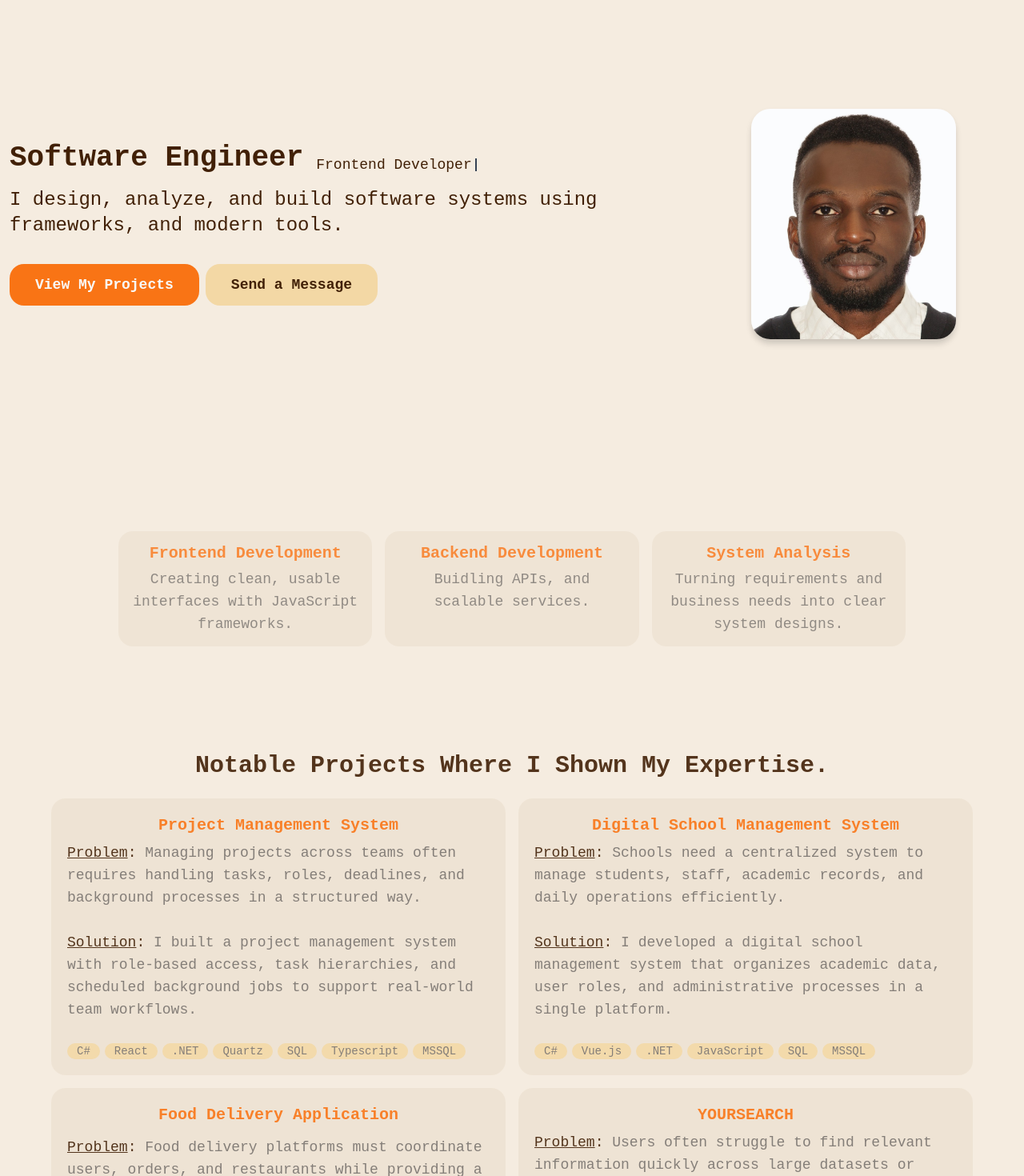
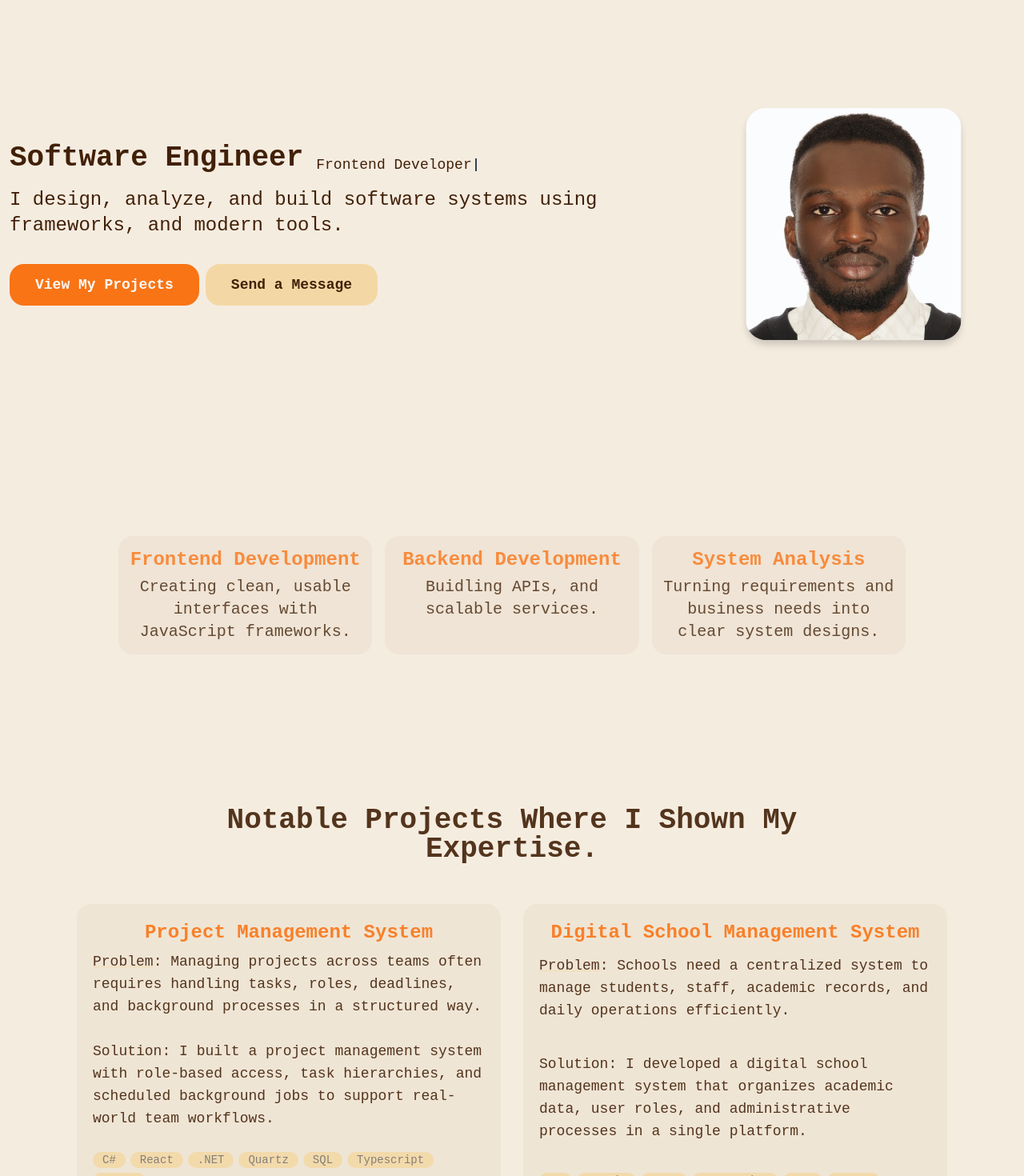
Before and after one commit to arowoloisaac/portfolio, a React (Vite) app: page / in a window 1280 px wide. Shown: the part 180-1650 px from the top of the page at 80% size. Built offline with nearby package versions, Linux system fonts and the light colour scheme.

Commit message:
Animation updated

```diff
--- a/src/components/pages/CTA.tsx
+++ b/src/components/pages/CTA.tsx
@@ -1,11 +1,15 @@
 import { useNavigate } from 'react-router';
 import { Button } from '../ui/button';
 import { BiPhoneCall } from 'react-icons/bi';
+import { motion } from 'framer-motion';
 
 const CTA = () => {
    const navigate = useNavigate();
    return (
-      <div className="flex items-center justify-center text-pretty text-center min-h-88  my-1.5  rounded-2xl">
+      <motion.div
+         initial={{ opacity: 0 }}
+         whileInView={{opacity:1, transition:{ease:'anticipate', duration:0.7}}}
+         className="flex items-center justify-center text-pretty text-center min-h-88  my-1.5  rounded-2xl">
          <div className="flex flex-col justify-center items-center max-w-2xl lg:max-w-4xl gap-3">
             <h1 className="text-3xl font-bold uppercase">
                I'm Open to opportunities
@@ -21,7 +25,7 @@ const CTA = () => {
                <BiPhoneCall className=" animate-pulse ml-2.5 size-5" />
             </Button>
          </div>
-      </div>
+      </motion.div>
    );
 };
 
--- a/src/components/pages/FeaturedProject.tsx
+++ b/src/components/pages/FeaturedProject.tsx
@@ -55,32 +55,40 @@ const FeaturedProject = () => {
          initial={{ opacity: 0 }}
          whileInView={{
             opacity: 0.9,
-            transition: { duration: 0.7, ease: 'easeIn' },
+            transition: { duration: 1, ease: 'easeIn' },
          }}
-         className="h-fit flex flex-col justify-center items-center my-6 gap-4 py-4 px-5  lg:-mt-9">
-         <h1 className="text-3xl leading-none space-x-1 mb-2.5 font-bold capitalize max-w-xl lg:max-w-3xl xl:max-w-4xl text-center">
+         // md:mt-9 lg:mt-24 xl:-mt-10
+         className="h-fit  flex flex-col justify-center items-center my-6 gap-2 py-4 px-5 ">
+         <h1 className="text-3xl xl:text-4xl leading-none space-x-1 mb-2.5 font-bold capitalize max-w-xl lg:max-w-3xl xl:max-w-4xl text-center">
             Notable Projects where I Shown My Expertise.
          </h1>
-         <div className="grid md:grid-cols-2 sm:grid-cols-1  gap-4 max-w-xl lg:max-w-4xl xl:max-w-6xl 2xl:max-w-7xl">
+         <div className="grid  md:p-4 lg:p-8 rounded-2xl md:grid-cols-2 sm:grid-cols-1 gap-4 lg:gap-7 max-w-xl md:max-w-5xl xl:max-w-6xl 2xl:max-w-7xl">
             {projects.map((itm, idx) => (
                <motion.div
                   initial={{ opacity: 0 }}
-                  whileInView={{ opacity: 1, transition: { duration: idx } }}
-                  className="flex flex-col justify-between dark:border bg-card rounded-md p-3 sm:text-lg lg:p-5 "
+                  whileInView={{
+                     opacity: 1,
+                     transition: { duration: idx * 0.3 },
+                  }}
+                  whileHover={{ scale: 1.04 }}
+                  className="flex flex-col justify-between bg-card/90 rounded-md p-3 sm:text-lg lg:p-5 "
                   key={itm.id}>
-                  <h1 className="text-xl text-primary font-bold text-center mb-1.5">
+                  <h1 className="text-2xl  text-primary font-bold text-center mb-1.5">
                      {itm.title}
                   </h1>
-                  <span>
-                     <span className="underline capitalize">problem</span>:{' '}
-                     <span className="text-pretty text-muted-foreground">
+                  <span className="text-lg">
+                     <span className="underline decoration-accent text-card-foreground font-light capitalize">
+                        problem
+                     </span>
+                     :{' '}
+                     <span className="text-pretty text-muted-foreground/110">
                         {itm.problem}
                      </span>
                   </span>
                   <br />
                   <span>
-                     <span className="underline">Solution</span>:{' '}
-                     <span className="text-pretty text-muted-foreground">
+                     <span className="">Solution</span>:{' '}
+                     <span className="text-pretty text-muted-foreground/110">
                         {itm.solution}
                      </span>
                   </span>
--- a/src/components/pages/Home.tsx
+++ b/src/components/pages/Home.tsx
@@ -1,6 +1,8 @@
 'use client';
 import { motion } from 'motion/react';
-// import UseTime from "../animations/cube";
+// import { TbBrandCSharp } from 'react-icons/tb';
+// import { FaPython, FaReact } from 'react-icons/fa';
+// import { SiDotnet } from 'react-icons/si';
 import useRole from '@/components/functions/role';
 import my_image from '@/assets/images/passport.jpg';
 import { NavLink } from 'react-router';
@@ -17,8 +19,12 @@ const Home = () => {
          <section className="flex justify-center w-full">
             <motion.div
                initial={{ opacity: 0 }}
-               whileInView={{ opacity: 1, transition: { duration: 1, ease:'easeIn' } }}
-               className=" h-screen justify-center md:h-120 lg:h-150 xl:min-h-screen flex flex-col sm:flex-row items-center px-5 md:px-3">
+               whileInView={{
+                  opacity: 1,
+                  transition: { duration: 1, ease: 'easeIn' },
+               }}
+               // md:h-120 lg:h-150
+               className=" h-screen justify-center md:-mt-46 xl:-mt-0 xl:min-h-screen flex flex-col sm:flex-row items-center px-5 md:px-3">
                {' '}
                <motion.div
                   initial={{ opacity: 0, x: -40 }}
@@ -61,17 +67,48 @@ const Home = () => {
                </motion.div>
                {/* Image Column */}
                <motion.div
-                  initial={{ opacity: 0, x: 40 }}
-                  animate={{ opacity: 1, x: 0 }}
-                  transition={{ duration: 4 }}
                   //   max-sm:hidden
-                  className="md:w-[32%] w-full flex justify-center ">
-                  <img
+                  className="relative md:w-[32%] w-full flex justify-center ">
+                  <motion.img
+                     animate={{
+                        scaleY: 1.11,
+                        scaleX: [1.02, 1.05, 1.02],
+                     }}
+                     transition={{
+                        scaleY: {
+                           duration: 5,
+                           repeat: Infinity,
+                           ease: 'easeInOut',
+                        },
+                        scaleX: {
+                           duration: 4,
+                           repeat: Infinity,
+                           ease: 'easeInOut',
+                        },
+                     }}
+                     whileInView={{ opacity: 1, x: 0 }}
+                     initial={{ opacity: 0, x: 40 }}
+                     whileHover={{ scale: 1.3 }}
                      src={my_image}
                      alt="Profile"
                      className="w-64 h-72 rounded-xl shadow-xl object-cover"
                      loading="lazy"
                   />
+                  {/* <div className="relative w-68 h-74">
+                     <img
+                        src={my_image}
+                        alt="Profile"
+                        className="w-64 h-72 rounded-xl shadow-xl object-cover"
+                        loading="lazy"
+                     />
+                     <TbBrandCSharp className="size-12 absolute bg-transparent -top-0 -right-4  p-1.5 " />
+                     <SiDotnet className="size-12 absolute bg-transparent top-15 -right-4  p-1.5 " />
+                     <motion.div animate={{ rotate: [0, 0, 0.0004]}} transition={{duration:1, repeat:Infinity}}>
+                        <FaReact className="size-12 absolute bg-transparent top-30 -right-4  p-1.5 animate-spin duration-1000 transition-all" />
+                     </motion.div>
+
+                     <FaPython className="size-12 absolute bottom-15 -right-4  p-1.5  transition-all" />
+                  </div>*/}
                </motion.div>
             </motion.div>
          </section>
--- a/src/components/pages/Project.tsx
+++ b/src/components/pages/Project.tsx
@@ -1,4 +1,5 @@
 'use client';
+import { motion } from 'framer-motion';
 import { Button } from '../ui/button';
 import CTA from './CTA';
 import { MyCardFunc } from './MyCard';
@@ -6,7 +7,7 @@ import { FaChevronDown } from 'react-icons/fa';
 
 const Project = () => {
    return (
-      <section className="max-w-5xl min-h-screen mx-auto px-4 ">
+      <motion.section initial={{opacity:0}} whileInView={{opacity:0.9, transition:{duration:0.8, ease:'anticipate'}}} className=" max-w-2xl md:max-w-2xl xl:max-w-5xl min-h-screen mx-auto px-4 ">
          <div className="h-screen flex flex-col items-center justify-center gap-3 text-center">
             {' '}
             <h2 className="text-3xl lg:text-5xl capitalize font-bold mb-2 ">
@@ -27,7 +28,7 @@ const Project = () => {
 
          <MyCardFunc />
          <CTA />
-      </section>
+      </motion.section>
    );
 };
 
--- a/src/components/pages/Skills.tsx
+++ b/src/components/pages/Skills.tsx
@@ -195,7 +195,7 @@ const mystacks = {
 
 const Skills = () => {
    return (
-      <div className="mt-12  rounded-tl-2xl  rounded-br-2xl p-6 card">
+      <div className="  rounded-tl-2xl  rounded-br-2xl p-6 card">
          <h1 className="text-center uppercase py-10 text-3xl lg:text-4xl md:text-4xl font-bold mb-4 tracking-wide">
             Skillset I Acquired Over the years
          </h1>
--- a/src/components/pages/WhatIBring.tsx
+++ b/src/components/pages/WhatIBring.tsx
@@ -20,29 +20,29 @@ const WhatIBring = () => {
       <motion.div
          initial={{ opacity: 0, y: -40 }}
          whileInView={{
-            opacity: .8,
-            y:-10,
-            transition: { duration: 0.6, ease: 'backIn' },
+            opacity: 0.8,
+            y: -10,
+            transition: { duration: 0.35, ease: 'backIn' },
          }}
-         className="h-fit xl:h-72 -mt-7 sm:-mt-1.5 2xl:-mt-12">
+         // h-fit xl:h-72 sm:-mt-2.5 2xl:-mt-26
+         className="h-fit sm:h-72 md:-mt-46 xl:-mt-0 ">
          <div className="flex justify-center">
-            <div className="flex max-sm:flex-col gap-4 max-w-5xl px-5">
+            <div className="flex max-sm:flex-col gap-4 max-w-md md:max-w-5xl px-5">
                {data.map((itm, idx) => (
                   <motion.div
-                     initial={{ opacity: 0, y: -20}}
+                     initial={{ opacity: 0, y: -20 }}
                      whileInView={{
                         opacity: 1,
-                        y:0,
-                        transition: { duration: idx, ease: 'backIn' },
+                        y: 0,
+                        transition: { duration: idx * 0.35, ease: 'backIn' },
                      }}
+                     whileHover={{scale:1.05}}
                      className="dark:border rounded-md basis-1/3 text-center p-3.5 bg-card"
                      key={idx}>
-                     <h1 className="text-xl mb-1 text-primary font-bold">
+                     <h1 className="text-2xl mb-1 text-primary font-bold">
                         {itm.title}
                      </h1>
-                     <span className="text-lg text-muted-foreground">
-                        {itm.text}
-                     </span>
+                     <span className="text-xl ">{itm.text}</span>
                   </motion.div>
                ))}
             </div>
```
Also changed, not shown: src/components/pages/About.tsx (+4 -4 lines), src/components/pages/MyCard.tsx (+6 -6 lines).
